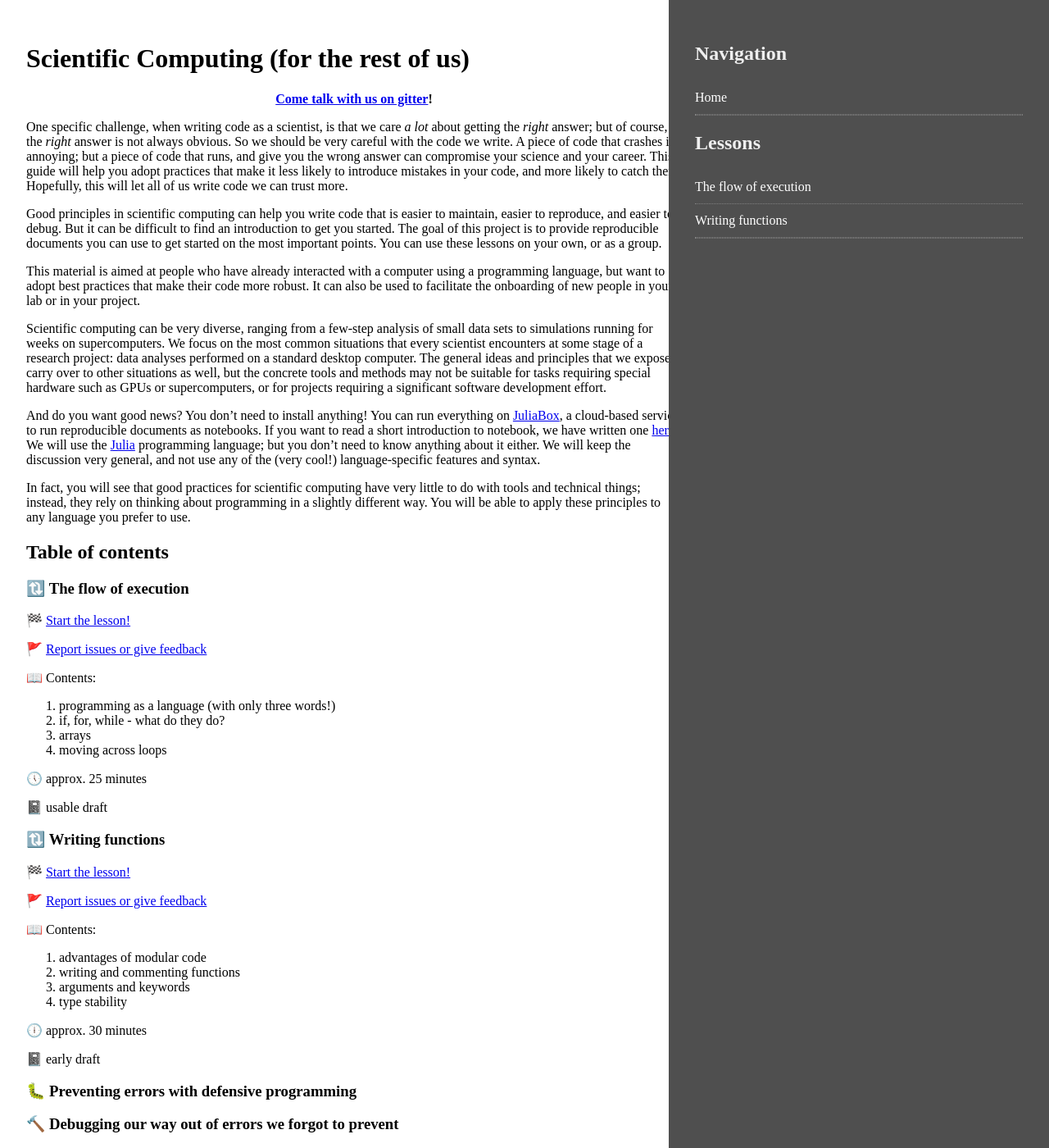
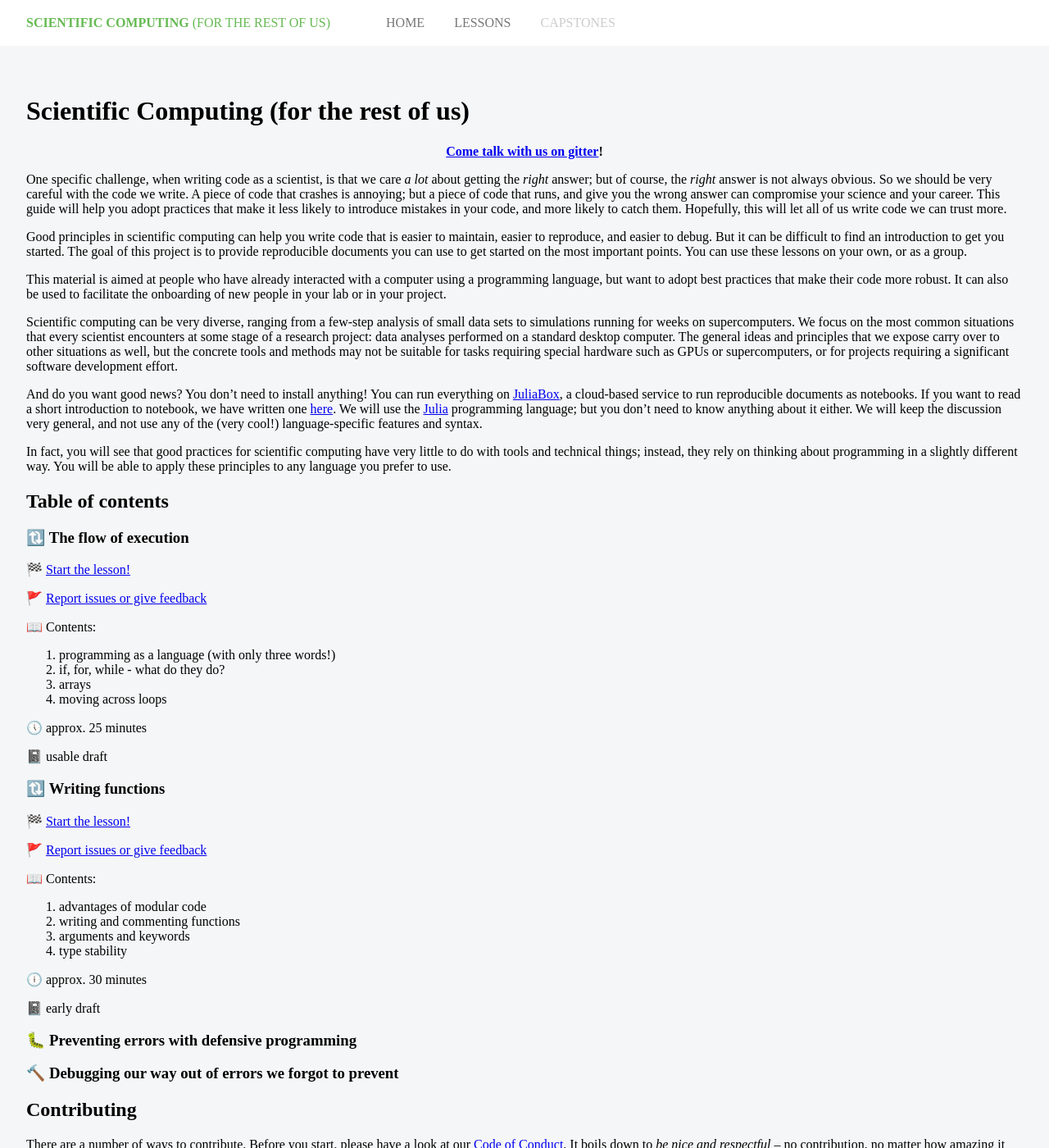
Before and after one commit to tpoisot/ScientificComputingForTheRestOfUs, a Jekyll site: the page built from index.md, in a window 1280 px wide and 1400 px high. Shown: the whole window at 82% size. Built offline with Jekyll 4.4.1, drawn with Linux system fonts in a browser that asks for light colours.

Commit message:
add index page for lessons

```diff
--- a/_layouts/default.html
+++ b/_layouts/default.html
@@ -17,24 +17,19 @@
 
 <body>
 
+  <div class="topbar">
+
+    <span class="title">{{ site.title }}</span> <span class="subtitle">{{ site.subtitle }}</span>
+    <div class="links">
+      <a href="/">Home</a></span>
+      <a href="/lessons/">Lessons</a></span>
+      <a href="#" class="disabled">Capstones</a></span>
+    </div>
+
+  </div>
+
   <div class="content">
     {{ content }}
-  </div>
-  <div class="sidebar">
-    <section>
-      <h2>Navigation</h2>
-      <ul>
-        <li><a href="/">Home</a></li>
-    </ul>
-    </section>
-    <section>
-      <h2>Lessons</h2>
-      <ul>
-      {% for page in site.lessons %}
-        <li><a href="{{ page.url }}">{{ page.title }}</a></li>
-      {% endfor %}
-    </ul>
-    </section>
   </div>
 
   <script src="js/scripts.js"></script>
--- a/resources/css/style.scss
+++ b/resources/css/style.scss
@@ -2,6 +2,10 @@
 ---
 
 * {
+  box-sizing: border-box;
+}
+
+body, html {
   font-family: "IBM Plex Sans";
 }
 
@@ -9,36 +13,54 @@ pre, code {
   font-family: "IBM Plex Mono" !important;
 }
 
+pre {
+  white-space: pre-wrap;
+  word-wrap: break-word;
+}
+
 html, body {
   margin: 0 0;
   height: 100%;
+  background-color: #f5f6f7;
 }
 
-.sidebar, .content {
+.topbar, .content {
   padding: 2em;
 }
 
 .content {
-  max-width: 800px;
-  float: left;
+  margin-top: 4em;
 }
 
-.sidebar {
-  width: 400px;
-  background-color: #4f4f4f;
-  color: #efefef;
-  height: 100%;
+.topbar {
+  * {
+    display: inline-block;
+  }
+  width: 100%;
   position: fixed;
   top: 0;
-  right: 0;
-  ul, li {
-    list-style: none;
-    padding-left: 0;
-    line-height: 40px;
-    border-bottom: 1px dotted #7f7f7f;
+  padding-top: 1.2em;
+  padding-bottom: 1.2em;
+  background-color: white;
+  text-transform: uppercase;
+  .title, .subtitle {
+    color: rgb(102, 186, 84);
+  }
+  .title {
+    font-weight: 800;
+  }
+  .links {
+    padding-left: 3em;
     a {
-      color: white;
+      padding: 0em 1em;
+      color: #777;
       text-decoration: none;
+      &:hover {
+        color: #444;
+      }
+      &.disabled {
+        color: #ccc;
+      }
     }
   }
 }
```
Also changed, not shown: _lessons/lessons.md (added, +8 -0 lines).
